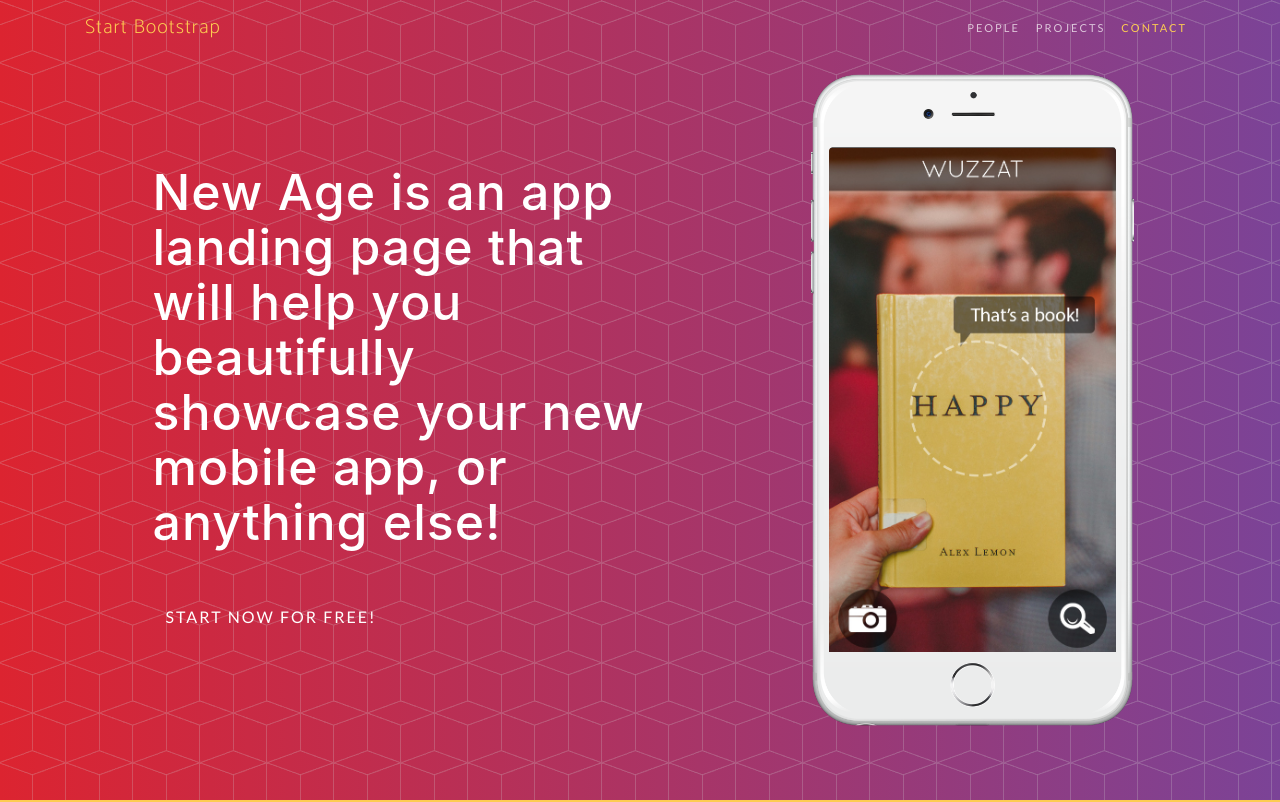
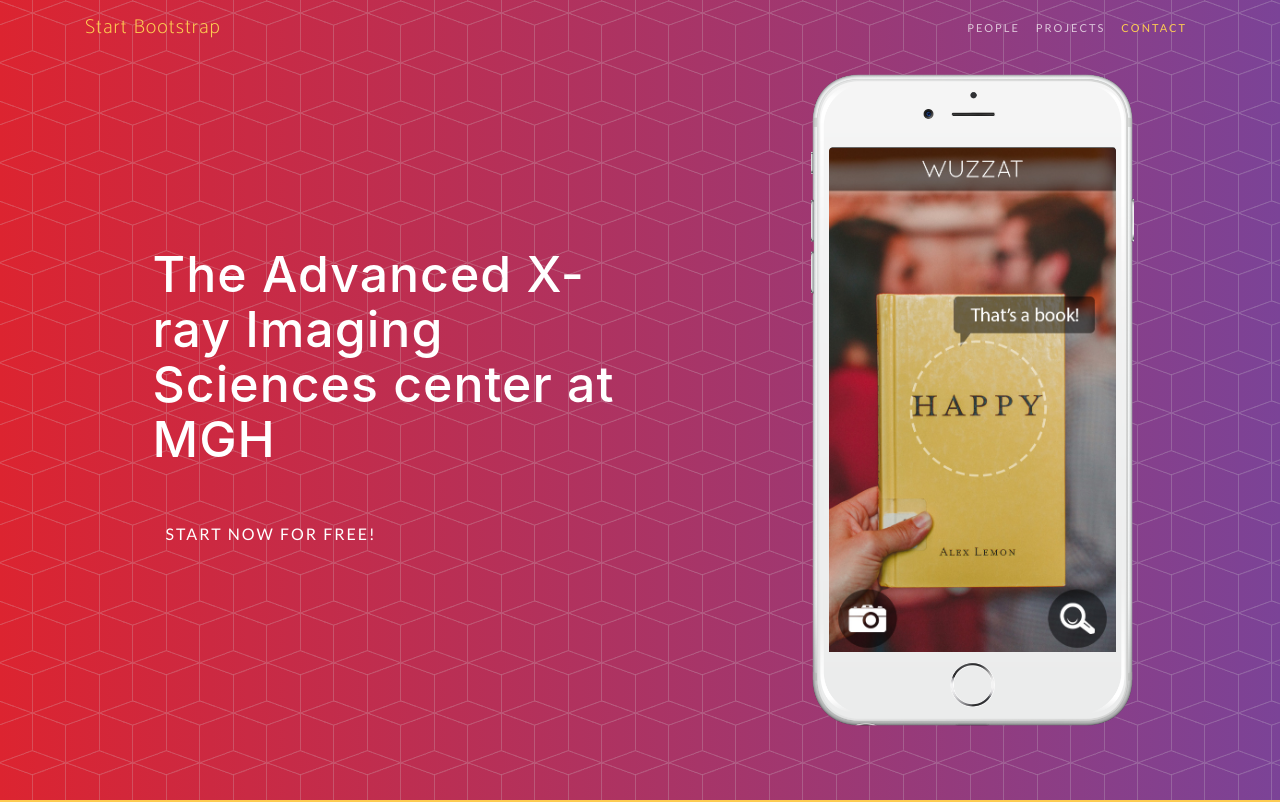
Before and after one commit to avicramer/guptaLab, a website with bundled scripts: page index.html in a window 1280 px wide. Shown: the top 802 px of the page. Built offline with nearby package versions, Linux system fonts and the light colour scheme; a web font is replaced by a local one.

Commit message:
sad trombone

```diff
--- a/index.html
+++ b/index.html
@@ -59,7 +59,7 @@
         <div class="row h-100">
           <div class="col-lg-7 my-auto">
             <div class="header-content mx-auto">
-              <h1 class="mb-5">New Age is an app landing page that will help you beautifully showcase your new mobile app, or anything else!</h1>
+              <h1 class="mb-5">The Advanced X-ray Imaging Sciences center at MGH</h1>
               <a href="#people" class="btn btn-outline btn-xl js-scroll-trigger">Start Now for Free!</a>
             </div>
           </div>
```
